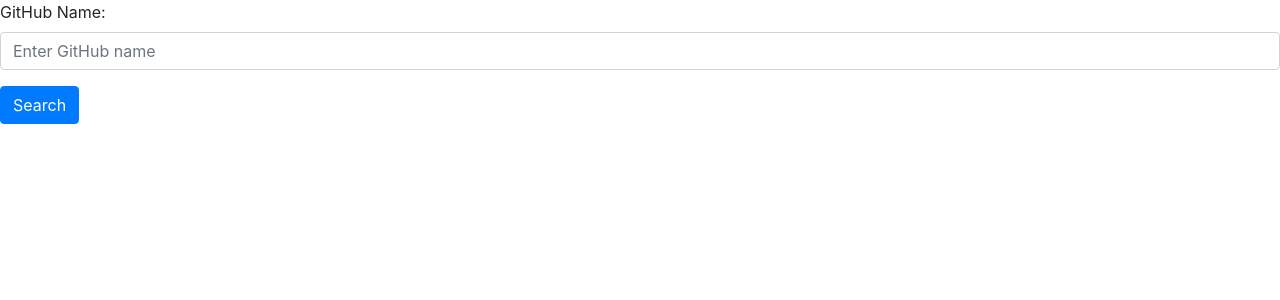
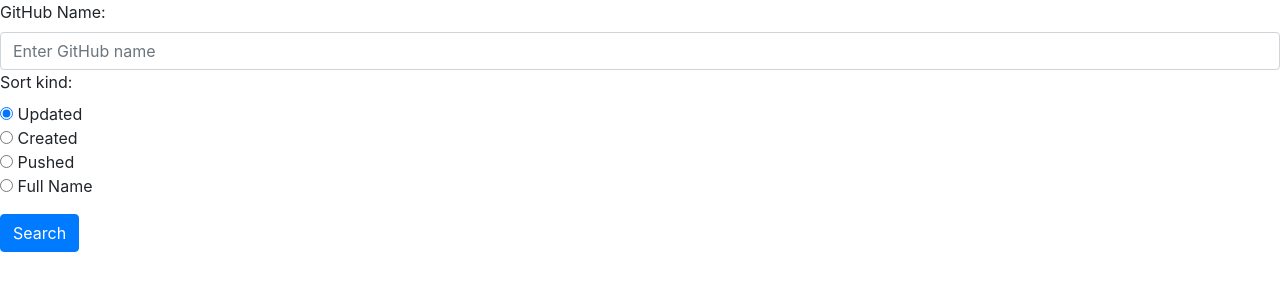
Before and after one commit to Unf0rgiv3n/allegro-summer-experience, a Flask app: page / in a window 1280 px wide. Shown: the part 56-356 px from the top of the page. Run offline with Flask 2, Linux system fonts and the light colour scheme; some libraries are stand-ins or nearby versions.

Commit message:
added server server side sort option based on githubAPI documentation

```diff
--- a/src/__init__.py
+++ b/src/__init__.py
@@ -24,6 +24,7 @@ def create_app(test_config=None):
     def home():
         if request.method == 'POST':
             username = request.form['github_name']
+            sort_option = request.form['options']
             github = GithubAPI()
             try:
                 pages_max = github.get_repo_pages_number(username)
@@ -34,7 +35,7 @@ def create_app(test_config=None):
             stargazer_sum = 0
             for page in range(pages_max):
                 try:
-                    json_response = github.get_user_repos(username, page+1)
+                    json_response = github.get_user_repos(username,sort_option,page+1)
                 except:
                     return render_template('error.html')
                 for response in json_response:
--- a/src/githubapi.py
+++ b/src/githubapi.py
@@ -16,9 +16,10 @@ class GithubAPI():
             self.token = token
             self.headers = {'Authorization': 'token ' + token}
 
-    def get_user_repos(self, username, pagination_number=None):
+    def get_user_repos(self, username, sort_option ,pagination_number=None):
         access_url = self.access_url
         endpoint = access_url + f'/users/{username}/repos?per_page={self.repos_per_page}'
+        endpoint = endpoint + f'&sort={sort_option}'
         if pagination_number is not None:
             endpoint = endpoint + f'&page={pagination_number}'
         if  self.token is not None:
--- a/src/templates/base.html
+++ b/src/templates/base.html
@@ -30,6 +30,12 @@
                 <label for="githubName">GitHub Name:</label>
                 <input type="text" class="form-control" id="githubName" name='github_name' aria-describedby="emailHelp"
                 placeholder="Enter GitHub name" required>
+
+                <label for="githubSort">Sort kind:</label><br>
+                <input type="radio" name="options" id="option1" value="updated" checked> Updated </input><br>
+                <input type="radio" name="options" id="option2" value="created"> Created </input><br>
+                <input type="radio" name="options" id="option3" value="pushed"> Pushed </input><br>
+                <input type="radio" name="options" id="option4" value="full_name"> Full Name </input><br>
             </div>
         </div>
         <button type="submit" class="btn btn-primary">Search</button>
```
